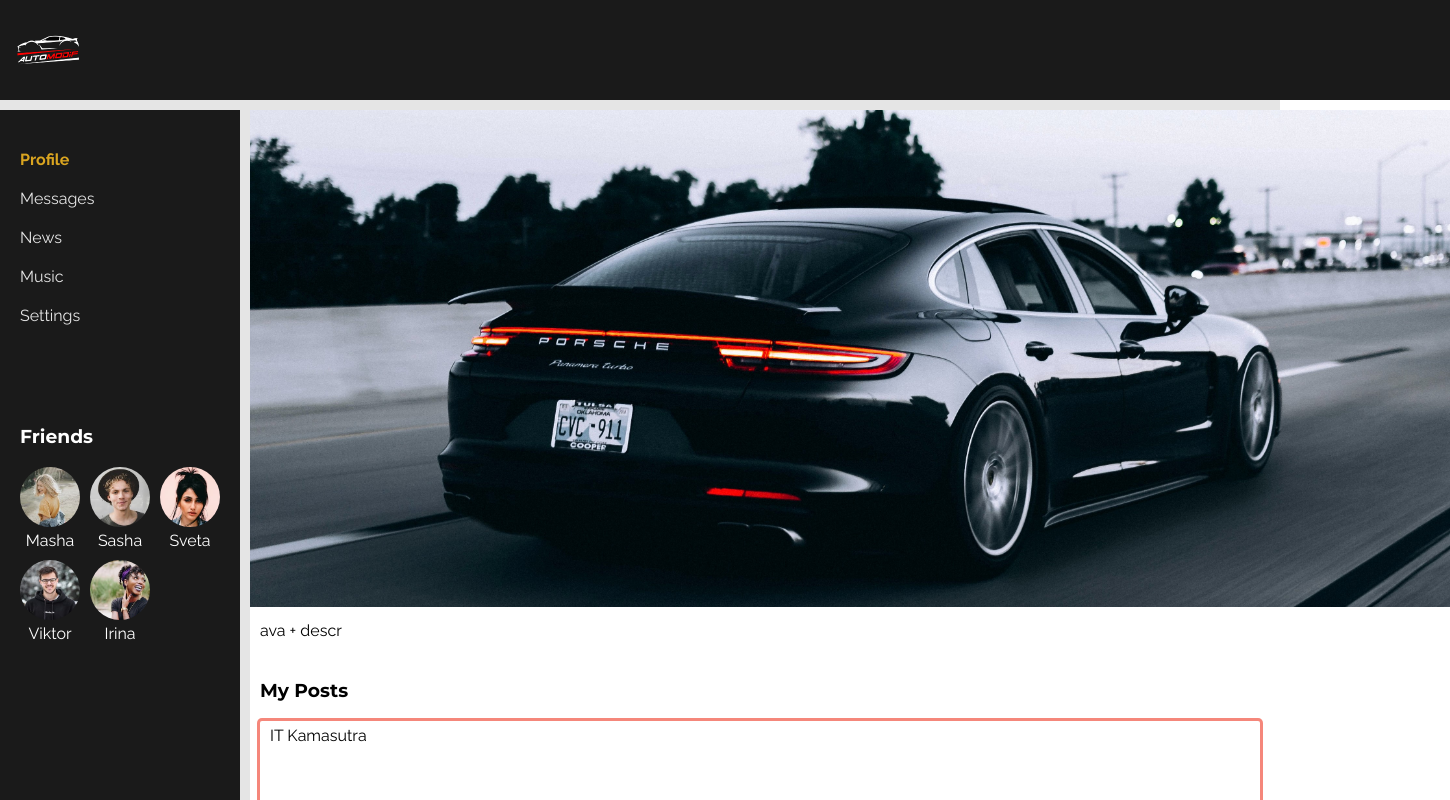
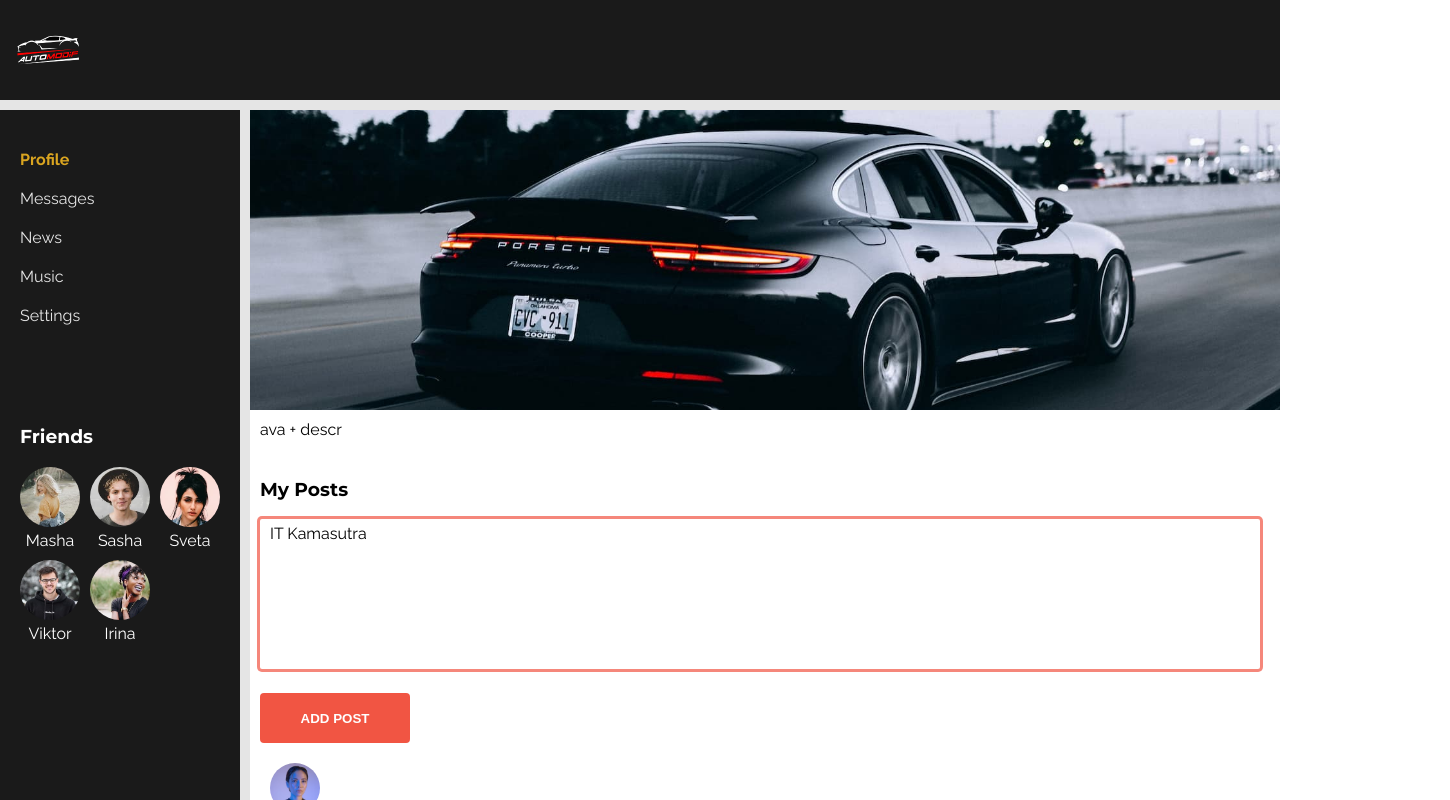
Before and after one commit to ValeriyaKaretnikova/social-network, a React (Create React App) app: page /profile in a window 1280 px wide. Shown: the top 800 px of the page, 1450 px wide, since content can reach past the window. Built offline with nearby package versions, Linux system fonts and the light colour scheme.

Commit message:
profile page background

```diff
--- a/src/components/Profile/ProfileInfo/ProfileInfo.jsx
+++ b/src/components/Profile/ProfileInfo/ProfileInfo.jsx
@@ -3,12 +3,7 @@
 const ProfileInfo = (props) => {
   return (
     <div>
-      <div>
-        <img
-          src={require("../../../img/background.jpg")}
-          alt="background car"
-        />
-      </div>
+      <div className={s.background}></div>
       <div className={s.description}>ava + descr</div>
     </div>
   );
--- a/src/components/Profile/ProfileInfo/ProfileInfo.module.css
+++ b/src/components/Profile/ProfileInfo/ProfileInfo.module.css
@@ -5,3 +5,9 @@
 img {
     width: 1200px;
 }
+.background {
+    background: url('../../../img/background.jpg');
+    background-size:cover;
+    background-position:center;
+    height: 300px;
+}
```
Also changed, not shown: src/img/background.jpg.
